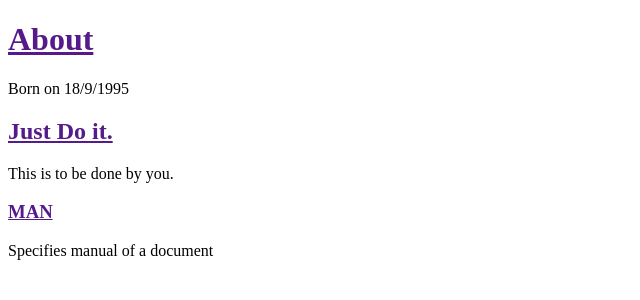
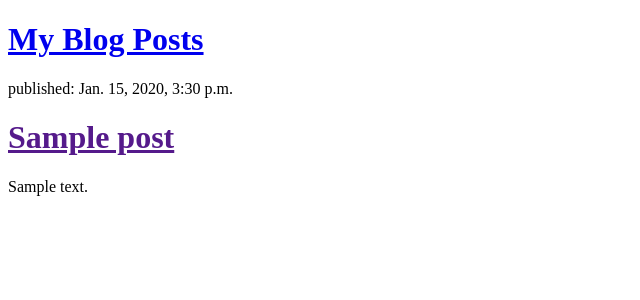
Before and after one commit to mukulmishra18/my_first_blog, a Django app: page / in a window 1280 px wide. Shown: the top 300 px of the page, without its empty margins (0-640 px from the left). Run offline with Django 3.2, Linux system fonts and the light colour scheme; tables that the repository leaves empty hold one stand-in row (values such as "Sample post").

Commit message:
modified vesion of my blog.

```diff
--- a/blog/templates/blog/post_list.html
+++ b/blog/templates/blog/post_list.html
@@ -1,27 +1,19 @@
 <!DOCTYPE html>
 <html>
-
 <head>
-		<title>mukul's blog</title>
+	<title>my_blog</title>
 </head>
-
 <body>
-
 	<div>
-			<h1><a href="">About</a></h1>
+		<h1><a href="/">My Blog Posts</a></h1>
 	</div>
 
+	{% for post in posts%}
 		<div>
-			<p>Born on 18/9/1995</p>
-			<h2><a href="">Just Do it.</a></h2>
-			<p>This is to be done by you.</p>
+			<p>published: {{ post.published_date }}</p>
+			<h1><a href="">{{ post.title }}</a></h1>
+			<p>{{ post.text|linebreaks }}</p>
 		</div>
-
-		<div>
-			<h3><a href="">MAN</a></h3>
-			<p>Specifies manual of a document</p>
-		</div>
-
+	{% endfor %}
 </body>
-
 </html>
--- a/blog/views.py
+++ b/blog/views.py
@@ -1,4 +1,7 @@
 from django.shortcuts import render
+from django.utils import timezone
+from .models import Post
 
 def post_list(request):
-	return render(request, 'blog/post_list.html', {})
+	posts = Post.objects.order_by('created_date')
+	return render(request, 'blog/post_list.html', {'posts': posts})
--- a/mysite/settings.py
+++ b/mysite/settings.py
@@ -107,7 +107,7 @@ AUTH_PASSWORD_VALIDATORS = [
 
 LANGUAGE_CODE = 'en-us'
 
-TIME_ZONE = 'UTC'
+TIME_ZONE = 'Asia/Kolkata'
 
 USE_I18N = True
 
```
Lines whose indentation alone changed are shown as unchanged.
